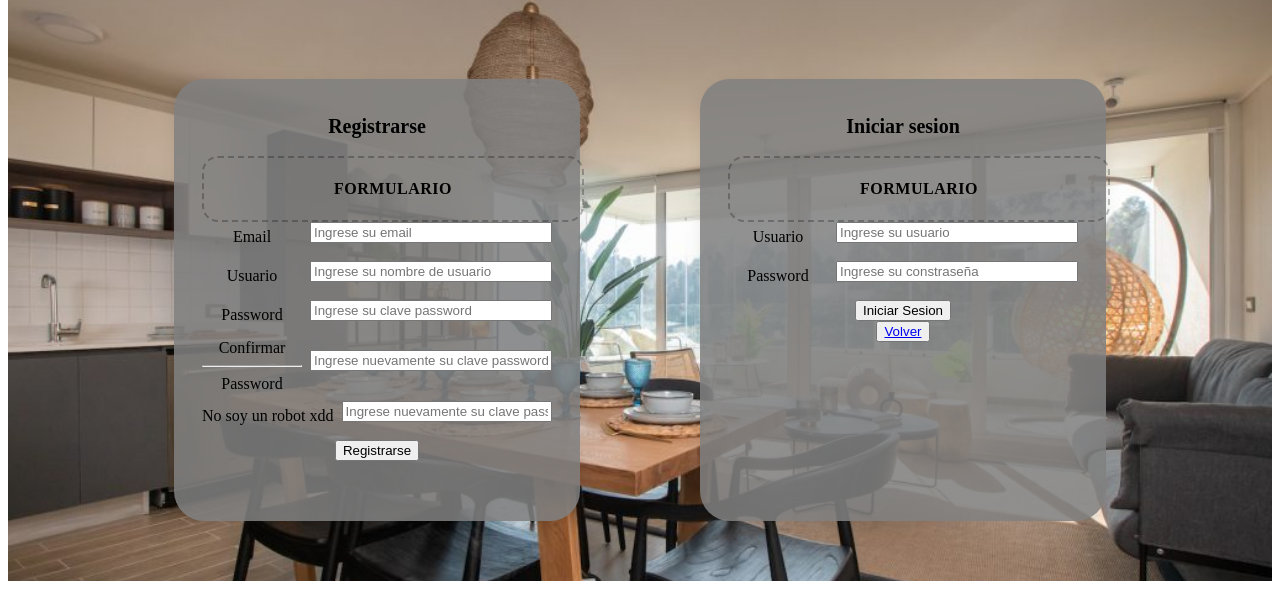
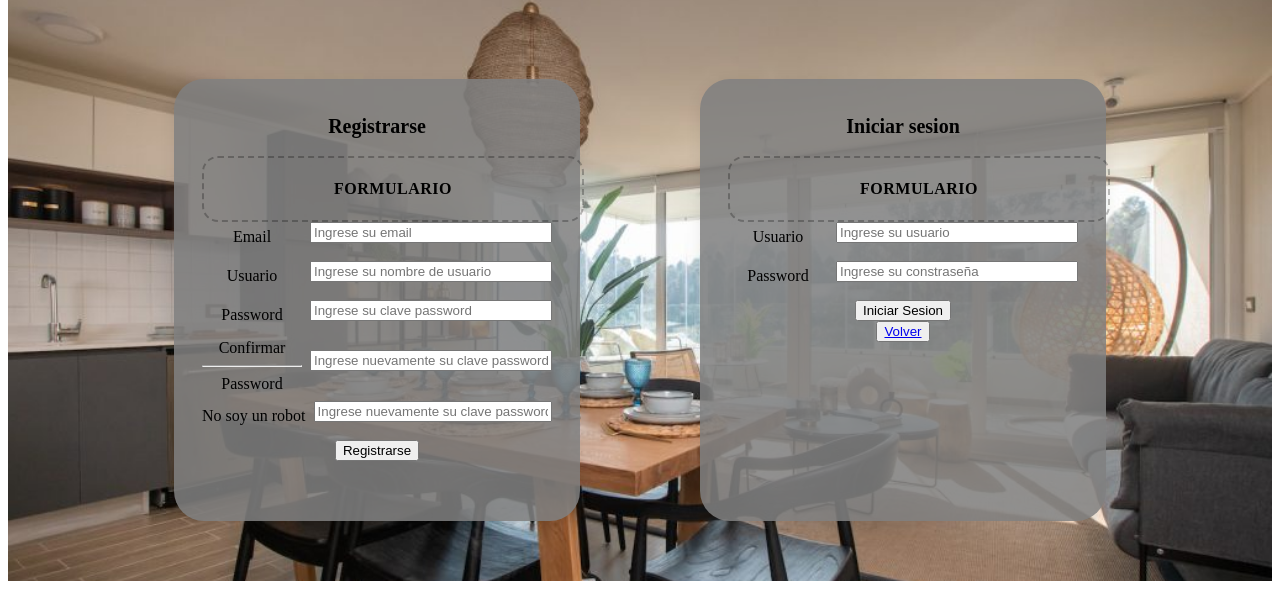
Before and after one commit to procapstone1808/pro.capstone2025, a Django app: template procapstone/templates/registro.html in a window 1280 px wide. Shown: the part 177-768 px from the top of the page. Run offline with Django 5.2, Linux system fonts and the light colour scheme; the template is opened without the code that fills it, so the values that code supplies are empty.

Commit message:
Update registro.html

```diff
--- a/procapstone/templates/registro.html
+++ b/procapstone/templates/registro.html
@@ -173,7 +173,7 @@
                          </div>
 
                          <div class="input-row">
-                           <label for="password">No soy un robot xdd</label>
+                           <label for="password">No soy un robot</label>
                               <input type="password" name="password" id="password" placeholder="Ingrese nuevamente su clave password">
                          </div>
 
```
